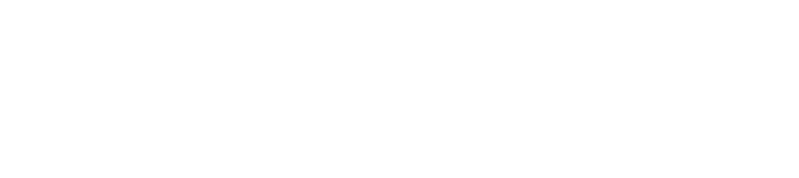
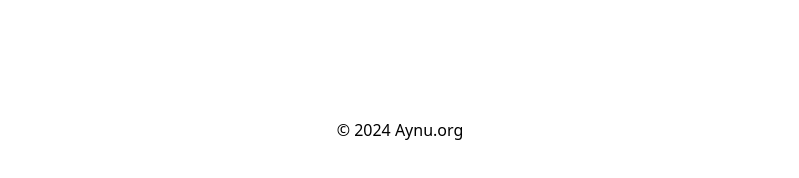
Before and after one commit to mkpoli/aynu.org, a SvelteKit app: page / in a window 1280 px wide. Shown: the part 3550-3728 px from the top of the page, without its empty margins (240-1039 px from the left). Before the commit the page ends 3588 px from the top, so only its background shows below. Built offline with nearby package versions, Linux system fonts and the light colour scheme.

Commit message:
Add footer

```diff
--- a/src/routes/+page.svelte
+++ b/src/routes/+page.svelte
@@ -28,6 +28,10 @@
 	<SectionMembers />
 </main>
 
+<footer>
+	<p>© 2024 Aynu.org</p>
+</footer>
+
 <style>
 	main {
 		display: flex;
@@ -52,4 +56,13 @@
 		margin-top: 2em;
 		margin-bottom: 2em;
 	}
+
+	footer {
+		margin-top: 2em;
+		padding: 2em;
+	}
+
+	footer > p {
+		text-align: center;
+	}
 </style>
```
